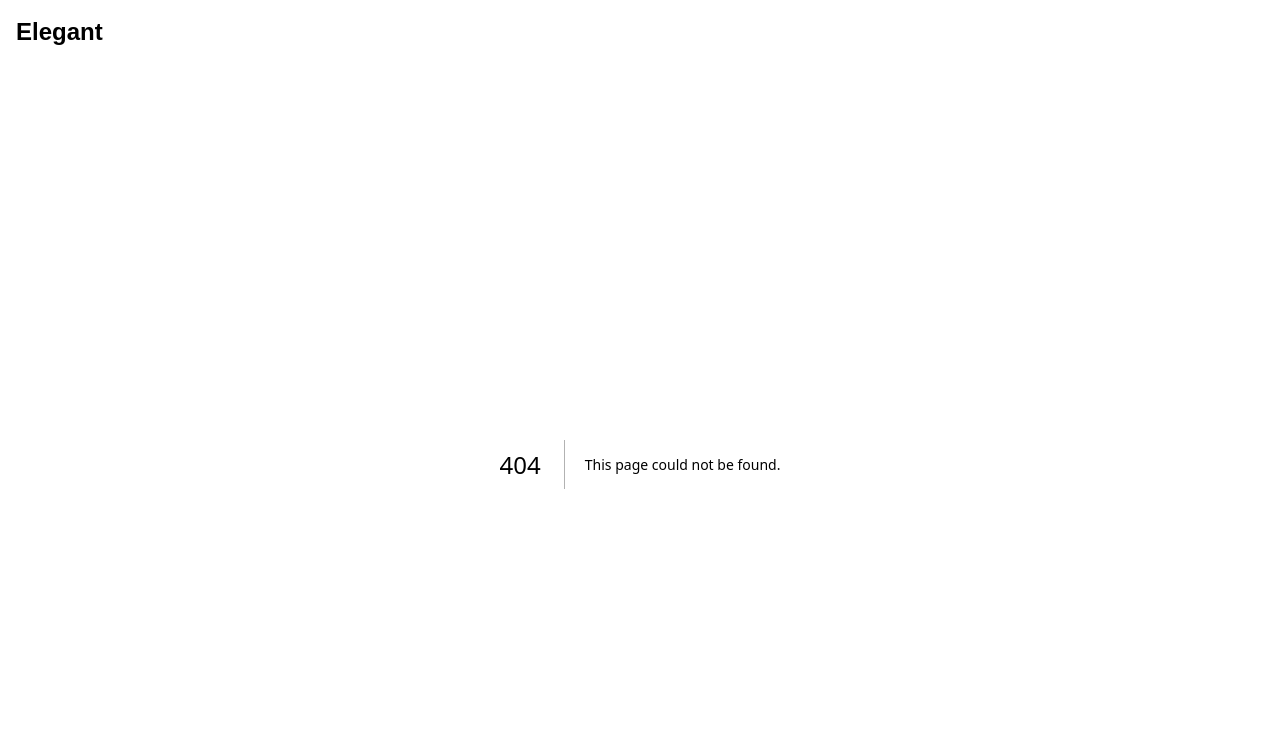
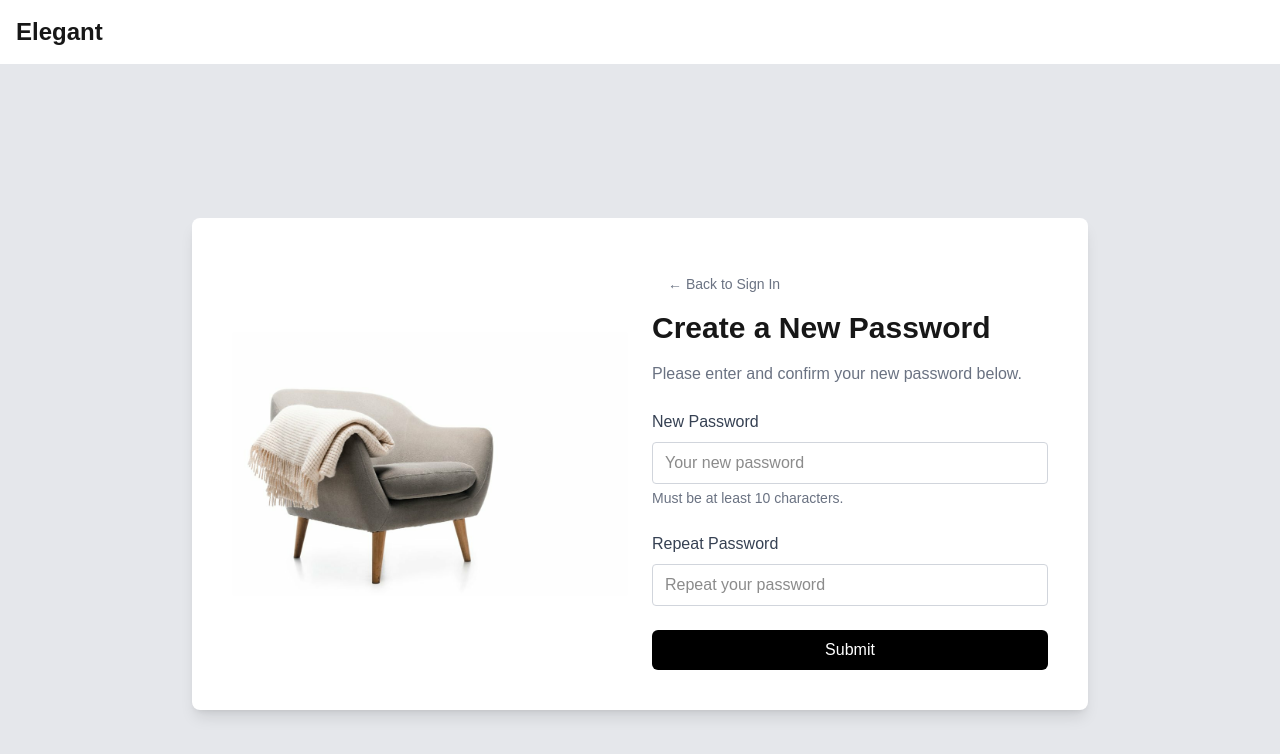
Before and after one commit to Igiraneza1/Elegant, a Next.js app: page /new-password in a window 1280 px wide. Before the commit this address had no page. Shown: the top 754 px of the page. Built offline with nearby package versions, Linux system fonts and the light colour scheme.

Commit message:
created new password page

```diff
--- /dev/null
+++ b/src/app/new-password/page.tsx
@@ -0,0 +1,79 @@
+// app/new-password/page.tsx
+"use client";
+
+import React from "react";
+import Image from "next/image";
+import chair from "@/image/chair1.jpg"; // adjust path if needed
+import Link from "next/link";
+
+export default function NewPasswordPage() {
+  return (
+    <div className="grid items-center justify-center bg-gray-200 h-screen">
+      <div className="bg-white p-6 md:p-10 grid grid-cols-1 md:grid-cols-2 items-center justify-center gap-6 rounded-lg shadow-lg max-w-4xl">
+        {/* Left: Image */}
+        <div className="flex items-center justify-center">
+          <Image
+            src={chair}
+            alt="Chair"
+            width={500}
+            height={400}
+            className="rounded"
+          />
+        </div>
+
+        {/* Right: Form */}
+        <div>
+              <p className="text-sm text-gray-500 m-4">
+              <Link href="/sign-in" className="gray-500 hover:underline">
+                ← Back to Sign In
+              </Link>
+            </p>
+          <h1 className="text-3xl font-bold mb-4 ">Create a New Password</h1>
+          <p className="text-gray-500 mb-6">
+            Please enter and confirm your new password below.
+          </p>
+
+          <form className="mt-4 space-y-6">
+            <div>
+              <label htmlFor="newPassword" className="block text-gray-700 mb-2">
+                New Password
+              </label>
+              <input
+                id="newPassword"
+                name="newPassword"
+                type="password"
+                placeholder="Your new password"
+                className="w-full px-3 py-2 rounded border border-gray-300 focus:outline-none"
+              />
+              <p className="text-sm text-gray-500 mt-1">
+                Must be at least 10 characters.
+              </p>
+            </div>
+
+            <div>
+              <label htmlFor="repeatPassword" className="block text-gray-700 mb-2">
+                Repeat Password
+              </label>
+              <input
+                id="repeatPassword"
+                name="repeatPassword"
+                type="password"
+                placeholder="Repeat your password"
+                className="w-full px-3 py-2 rounded border border-gray-300 focus:outline-none"
+              />
+            </div>
+
+            <button
+              type="submit"
+              className="w-full bg-black text-white py-2 px-4 rounded-md hover:bg-gray-800 transition"
+            >
+              Submit
+            </button>
+
+
+          </form>
+        </div>
+      </div>
+    </div>
+  );
+}
--- a/src/app/page.tsx
+++ b/src/app/page.tsx
@@ -1,5 +1,5 @@
 import React from 'react'
-import SignIn from '../app/signin/page'
+import SignIn from './sign-in/page'
 
 function page() {
   return (
--- /dev/null
+++ b/src/app/sign-in/page.tsx
@@ -0,0 +1,77 @@
+"use client";
+
+import React from "react";
+import Image from "next/image";
+import chair from "../../image/chair1.jpg";
+import Link from "next/link";
+
+export default function SignIn() {
+  return (
+    <div className="grid items-center justify-center bg-gray-200 h-screen">
+      <div className="bg-white p-6 md:p-10 grid grid-cols-1 md:grid-cols-2 items-center justify-center gap-6">
+        <div className="flex items-center justify-center">
+          <Image
+            src={chair}
+            alt="Chair"
+            width={500}
+            height={400}
+            className="rounded"
+          />
+        </div>
+
+        <div>
+          <h1 className="text-3xl font-bold mb-4">Sign In</h1>
+          <p className="text-gray-500 mb-6">
+            Do not have an account yet?{" "}
+            <Link href="/sign-up" className="text-green-500 hover:underline">
+              Sign Up
+            </Link>
+          </p>
+
+          <form className="mt-4">
+            <div className="mb-4">
+              <label htmlFor="email" className="block text-gray-700 mb-2">
+                Username or Email
+              </label>
+              <input
+                type="text"
+                id="email"
+                placeholder="Your username or email address"
+                className="w-full px-3 py-2 p-2 rounded outline-none focus:outline-none border border-gray-300"
+              />
+            </div>
+
+            <div className="mb-4">
+              <label htmlFor="password" className="block text-gray-700 mb-2">
+                Password
+              </label>
+              <input
+                type="password"
+                id="password"
+                placeholder="Your password"
+                className="w-full px-3 py-2 p-2 rounded outline-none focus:outline-none border border-gray-300"
+              />
+            </div>
+
+            <div className="flex items-center justify-between mb-6">
+              <label className="flex items-center gap-2">
+                <input type="checkbox" className="accent-black w-4 h-4" />
+                <span className="text-gray-700">Remember me</span>
+              </label>
+              <Link href="/forgot" className="text-gray-700 hover:underline">
+                Forgot password?
+              </Link>
+            </div>
+
+            <button
+              type="submit"
+              className="w-full bg-black text-white py-2 px-4 rounded-md focus:outline-none hover:bg-gray-800 transition"
+            >
+              Sign In
+            </button>
+          </form>
+        </div>
+      </div>
+    </div>
+  );
+}
```
